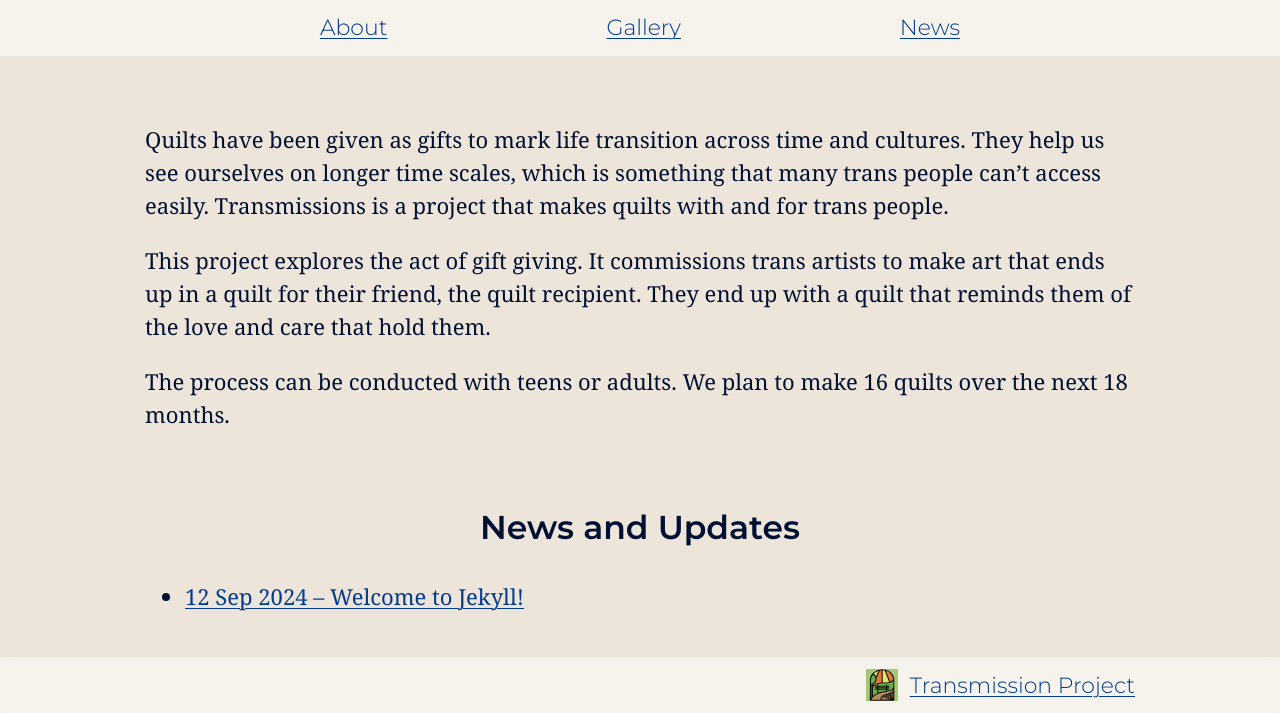
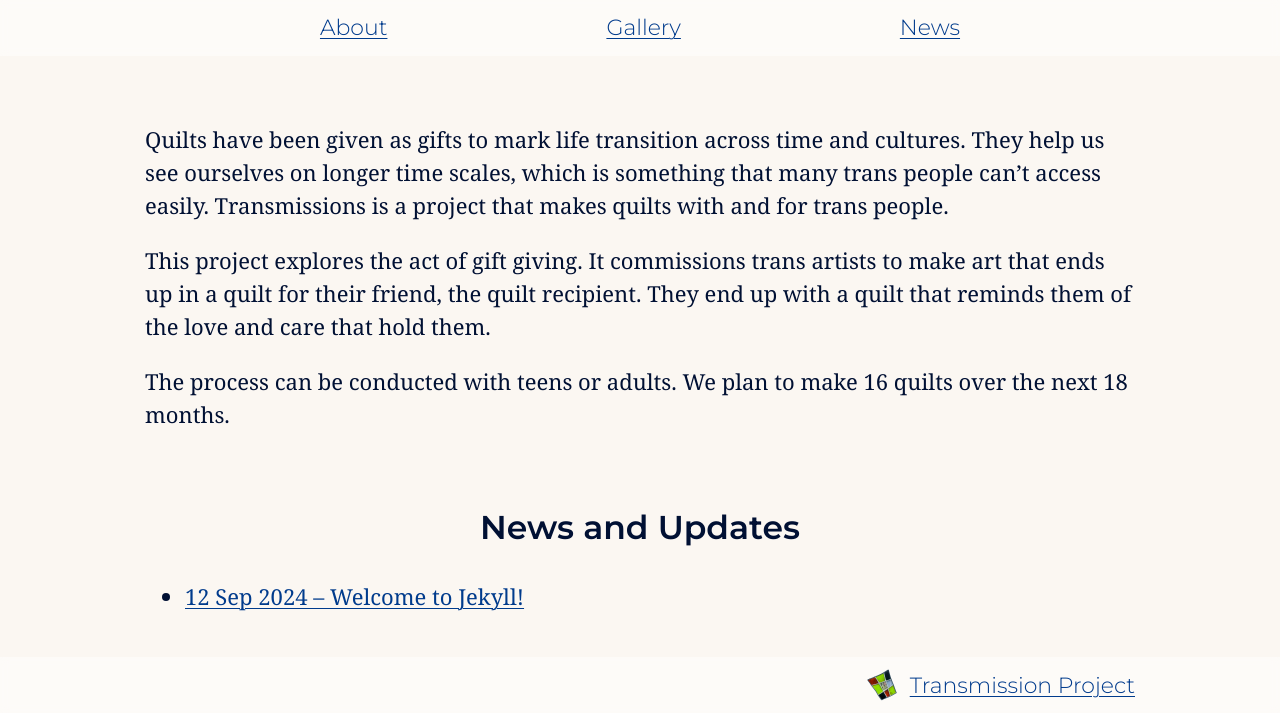
Before and after one commit to danieldickison/transmission-site, a Jekyll site: the page built from index.markdown, in a window 1280 px wide. Shown: the part 360-1073 px from the top of the page. Built offline with Jekyll 4.4.1, drawn with Linux system fonts in a browser that asks for light colours; our own code applies the rules of GitHub Pages for plain Markdown files.

Commit message:
Favicon placeholder

```diff
--- a/_layouts/default.html
+++ b/_layouts/default.html
@@ -6,7 +6,6 @@
       name="viewport"
       content="width=device-width, initial-scale=1, maximum-scale=1"
     />
-    <link rel="icon" href="{{ '/assets/icons/logo.svg' | relative_url }}" sizes="any" type="image/svg+xml">
     <link
       rel="icon"
       sizes="512x512"
@@ -53,7 +52,7 @@
     <footer>
       <div>
         <img
-          src="{{ '/assets/icons/logo.svg' | relative_url }}"
+          src="{{ '/assets/icons/logo-512.webp' | relative_url }}"
           alt="Transmission Project logo"
           width="32" height="32"
         />
--- a/_sass/colors.scss
+++ b/_sass/colors.scss
@@ -3,7 +3,7 @@
   --color-visited: var(--color-link);
   --color-header-fg: #ffffff;
   --color-header-bg: #d7dfeb;
-  --color-html-bg: #ede5da;
+  --color-html-bg: #fbf7f2;
   --color-text-fg: #001033;
   --color-accent: var(--color-link);
 }
```
Also changed, not shown: assets/icons/logo-16.png, assets/icons/logo-32.png, assets/icons/logo-512.webp, assets/icons/logo.svg (deleted), assets/icons/logo.webp.
